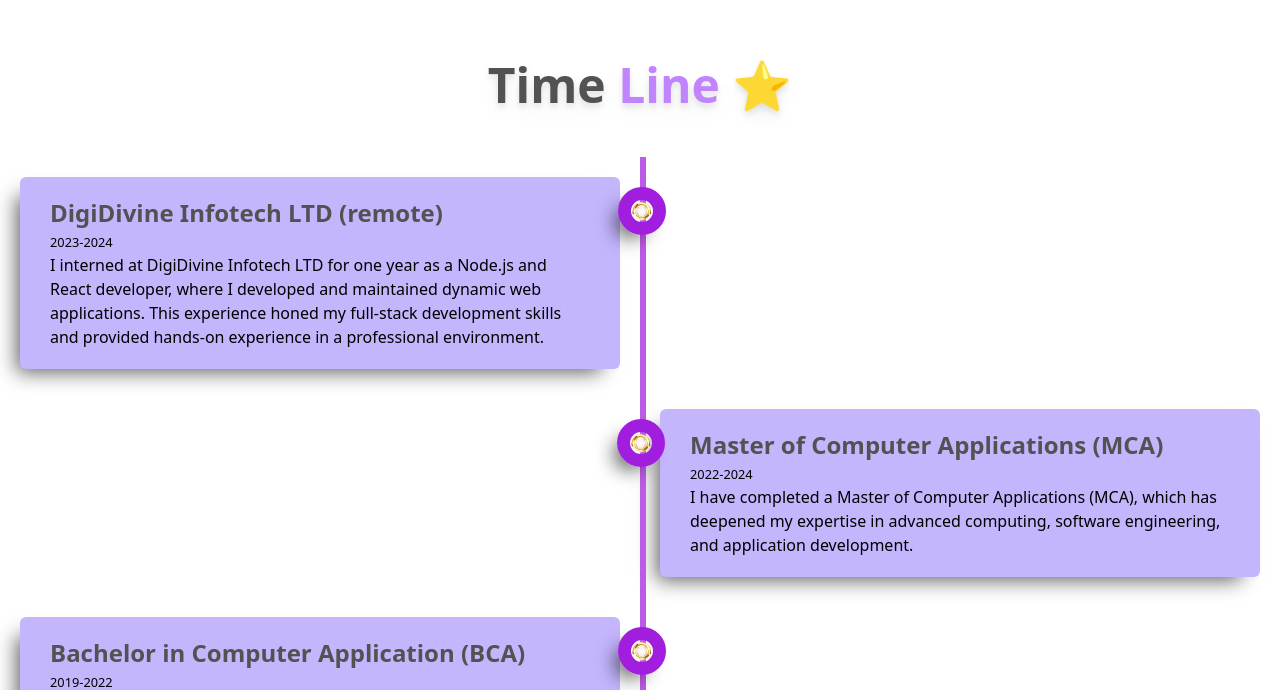
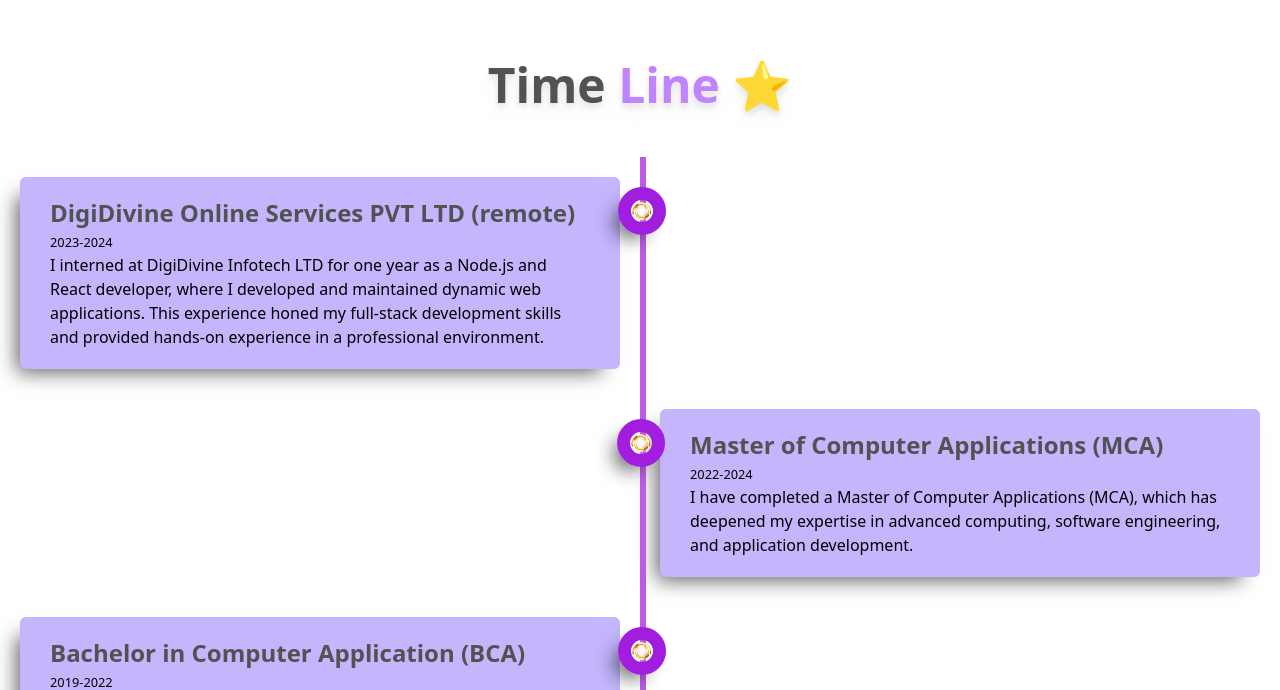
Before and after one commit to codechaseers/sudhanshu, a React (Vite) app: page / in a window 1280 px wide. Shown: the part 1669-2359 px from the top of the page. Built offline with nearby package versions, Linux system fonts and the light colour scheme.

Commit message:
hover class add in home link

```diff
--- a/src/components/Navebar/Navebar.jsx
+++ b/src/components/Navebar/Navebar.jsx
@@ -23,7 +23,7 @@
         <ul
           className={`md:flex  flex-row   md:gap-4 md:mr-6 hidden   dark:text-neutral-200`}
         >
-          <li className="py-2 md:py-0">
+          <li className="py-2 md:py-0 hover-underline">
             <Link to={"#home"}>Home</Link>
           </li>
           <li className="py-2 md:py-0 hover-underline ">
--- a/src/components/Timeline/Timeline.jsx
+++ b/src/components/Timeline/Timeline.jsx
@@ -28,7 +28,7 @@
                 data-aos-duration="1000"
               >
                 {" "}
-               DigiDivine Infotech LTD (remote)
+               DigiDivine Online Services PVT LTD (remote)
               </p>
               <small data-aos="fade-right" data-aos-duration="1000">
                 2023-2024
```
